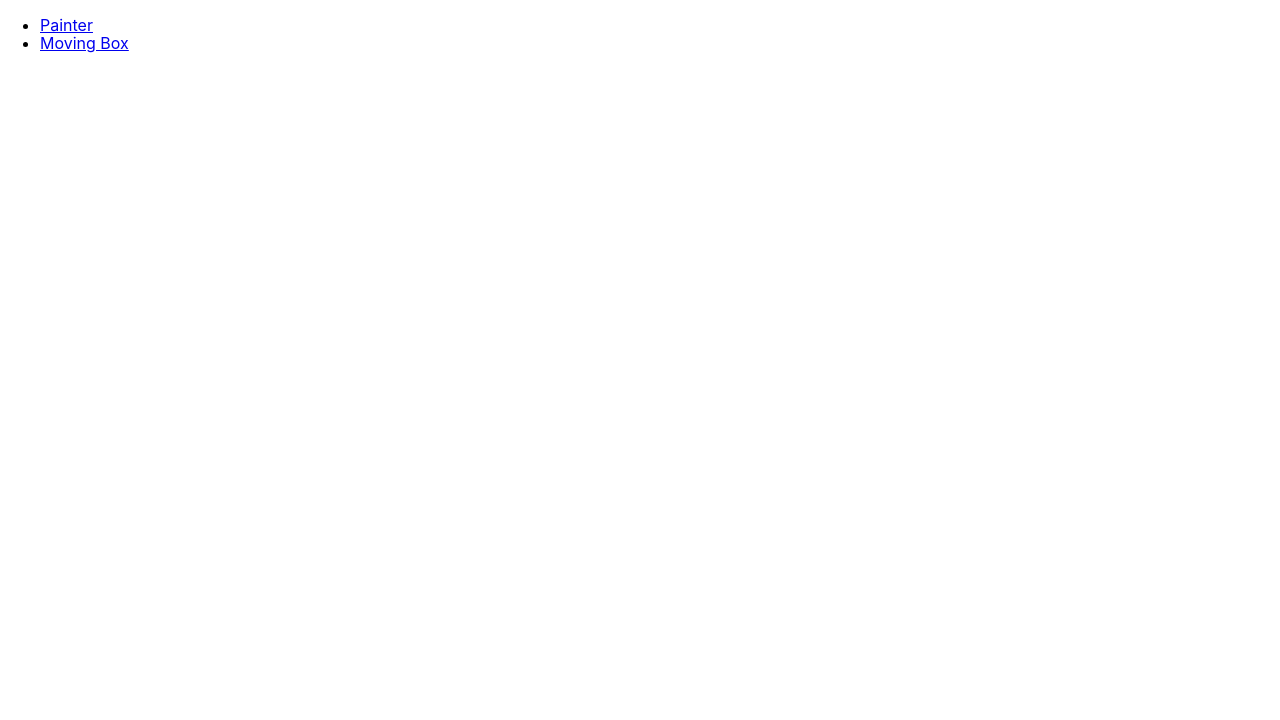
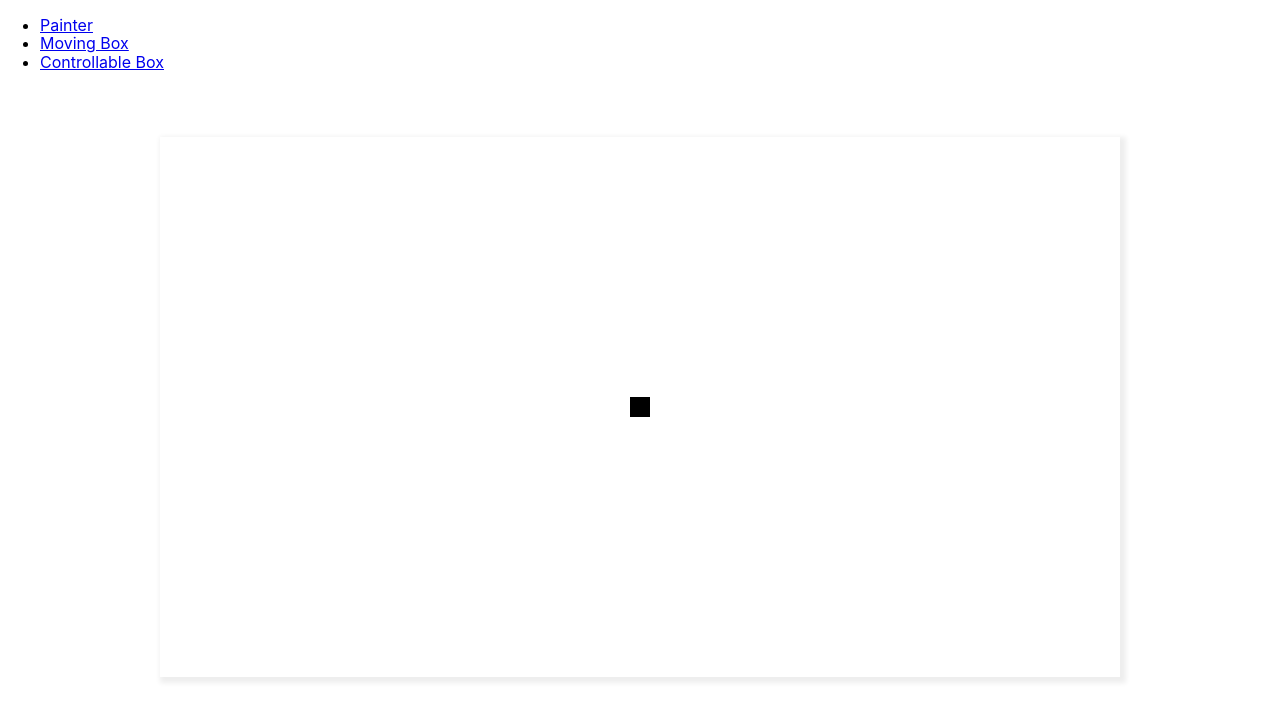
Before and after one commit to possible819/canvas, a React (Create React App) app: page /controllable-box in a window 1280 px wide. Before the commit this address had no page. Shown: the top 720 px of the page. Built offline with nearby package versions, Linux system fonts and the light colour scheme.

Commit message:
feat: update controllable box

```diff
--- a/src/App.tsx
+++ b/src/App.tsx
@@ -2,6 +2,7 @@ import { Route, Routes } from 'react-router-dom'
 import HeaderMenus from './components/HeaderMenus/HeaderMenus'
 import MENUS from './constants/menus'
 import withTitle from './hocs/withTitle'
+import ControllableBox from './pages/ControllableBox/ControllableBox'
 import MovingBox from './pages/MovingBox/MovingBox'
 import Painter from './pages/Painter/Painter'
 
@@ -23,6 +24,13 @@ const App = () => (
           path="/moving-box"
           element={withTitle(MovingBox, 'Canvas Playground - Moving Box')}
         />
+        <Route
+          path="/controllable-box"
+          element={withTitle(
+            ControllableBox,
+            'Canvas Playground - Controllable Box'
+          )}
+        />
       </Routes>
     </main>
   </>
--- a/src/constants/menus.ts
+++ b/src/constants/menus.ts
@@ -3,6 +3,7 @@ import { Menu } from '../components/HeaderMenus/HeaderMenus'
 const MENUS: Menu[] = [
   { name: 'Painter', route: 'painter' },
   { name: 'Moving Box', route: 'moving-box' },
+  { name: 'Controllable Box', route: 'controllable-box' },
 ]
 
 export default MENUS
--- /dev/null
+++ b/src/pages/ControllableBox/ControllableBox.module.scss
@@ -0,0 +1,10 @@
+.controllableBox {
+  text-align: center;
+  padding: 50px 0;
+
+  canvas {
+    width: 960px;
+    height: 540px;
+    box-shadow: 3px 3px 5px 3px #eee;
+  }
+}
--- /dev/null
+++ b/src/pages/ControllableBox/ControllableBox.tsx
@@ -0,0 +1,130 @@
+import {
+  KeyboardEvent,
+  useCallback,
+  useEffect,
+  useMemo,
+  useRef,
+  useState,
+} from 'react'
+import styles from './ControllableBox.module.scss'
+
+const CANVAS_WIDTH = 960
+const CANVAS_HEIGHT = 540
+const BOX_SIZE = 20
+const MOVE_UNIT = 1
+
+interface ArrowKeyMap {
+  ArrowLeft: boolean
+  ArrowRight: boolean
+  ArrowUp: boolean
+  ArrowDown: boolean
+}
+
+const INITIAL_KEY_MAP: ArrowKeyMap = {
+  ArrowLeft: false,
+  ArrowRight: false,
+  ArrowUp: false,
+  ArrowDown: false,
+}
+
+type BoxPosition = { x: number; y: number }
+
+const boxPosition: BoxPosition = {
+  x: CANVAS_WIDTH / 2 - BOX_SIZE / 2,
+  y: CANVAS_HEIGHT / 2 - BOX_SIZE / 2,
+}
+
+const ARROW_KEYS = ['ArrowRight', 'ArrowLeft', 'ArrowUp', 'ArrowDown']
+
+const ControllableBox = () => {
+  const canvasRef = useRef<HTMLCanvasElement>(null)
+  const [canvasContext, setCanvasContext] =
+    useState<CanvasRenderingContext2D | null>(null)
+
+  const pressedKeyMap = useMemo(() => INITIAL_KEY_MAP, [])
+
+  useEffect(() => {
+    if (!canvasRef.current) return
+    setCanvasContext(canvasRef.current.getContext('2d'))
+  }, [canvasRef])
+
+  const clearCanvas = useCallback(() => {
+    if (!canvasContext) return
+    canvasContext.clearRect(0, 0, CANVAS_WIDTH, CANVAS_HEIGHT)
+  }, [canvasContext])
+
+  const draw = useCallback(() => {
+    if (!canvasContext) return
+    clearCanvas()
+    if (pressedKeyMap.ArrowLeft) updateToLeft()
+    if (pressedKeyMap.ArrowRight) updateToRight()
+    if (pressedKeyMap.ArrowUp) updateToUp()
+    if (pressedKeyMap.ArrowDown) updateToDown()
+
+    canvasContext.fillRect(boxPosition.x, boxPosition.y, BOX_SIZE, BOX_SIZE)
+    requestAnimationFrame(draw)
+  }, [canvasContext, clearCanvas, pressedKeyMap])
+
+  useEffect(() => {
+    if (canvasContext) draw()
+  }, [canvasContext, draw])
+
+  const updateToLeft = () => {
+    if (boxPosition.x - MOVE_UNIT <= 0) {
+      boxPosition.x = 0
+    } else {
+      boxPosition.x -= MOVE_UNIT
+    }
+  }
+
+  const updateToRight = () => {
+    if (boxPosition.x + MOVE_UNIT >= CANVAS_WIDTH - BOX_SIZE) {
+      boxPosition.x = CANVAS_WIDTH - BOX_SIZE
+    } else {
+      boxPosition.x += MOVE_UNIT
+    }
+  }
+
+  const updateToUp = () => {
+    if (boxPosition.y - MOVE_UNIT <= 0) {
+      boxPosition.y = 0
+    } else {
+      boxPosition.y -= MOVE_UNIT
+    }
+  }
+
+  const updateToDown = () => {
+    if (boxPosition.y + MOVE_UNIT >= CANVAS_HEIGHT - BOX_SIZE) {
+      boxPosition.y = CANVAS_HEIGHT - BOX_SIZE
+    } else {
+      boxPosition.y += MOVE_UNIT
+    }
+  }
+
+  const keyDownHandler = (event: KeyboardEvent<HTMLCanvasElement>) => {
+    if (ARROW_KEYS.indexOf(event.key) < 0) return
+
+    pressedKeyMap[event.key as keyof ArrowKeyMap] = true
+  }
+
+  const keyUpHandler = (event: KeyboardEvent<HTMLCanvasElement>) => {
+    if (ARROW_KEYS.indexOf(event.key) < 0) return
+
+    pressedKeyMap[event.key as keyof ArrowKeyMap] = false
+  }
+
+  return (
+    <section className={styles.controllableBox}>
+      <canvas
+        tabIndex={1}
+        ref={canvasRef}
+        width={CANVAS_WIDTH}
+        height={CANVAS_HEIGHT}
+        onKeyDown={keyDownHandler}
+        onKeyUp={keyUpHandler}
+      ></canvas>
+    </section>
+  )
+}
+
+export default ControllableBox
```
